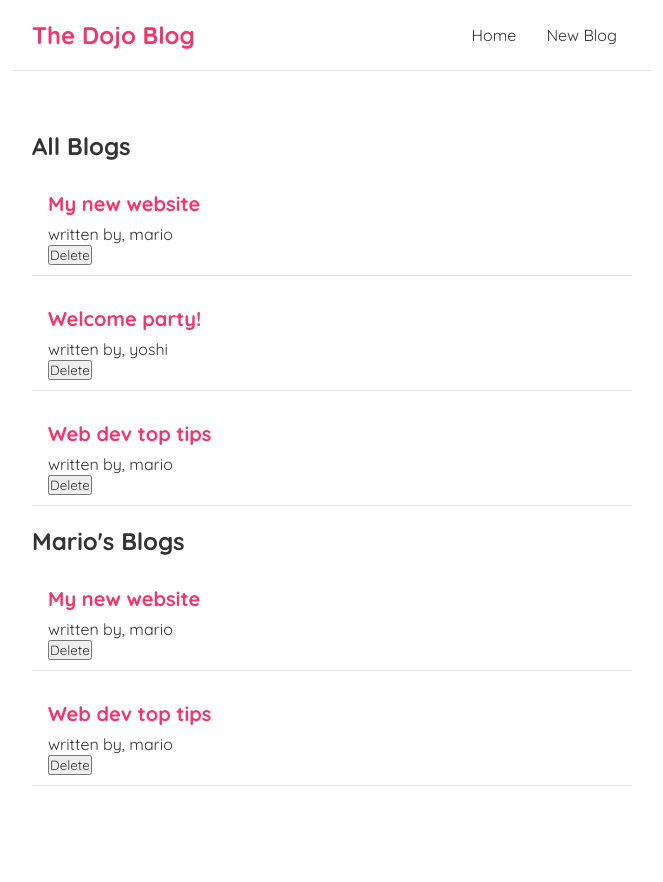
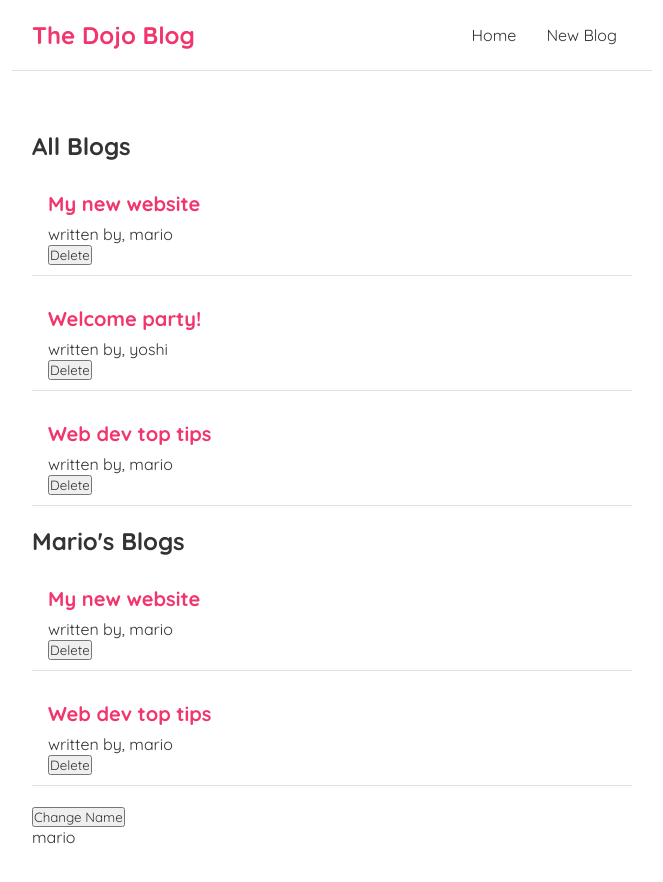
Before and after one commit to chinthakaSenarathna/react_, a React (Vite) app in the folder start_/dojo-blog/: page / in a window 1280 px wide. Shown: the top 882 px of the page, without its empty margins (308-971 px from the left). Built offline with nearby package versions, Linux system fonts and the light colour scheme.

Commit message:
But,we can set -> what you want to run useEffect() with which changed state...

```diff
--- a/start_/dojo-blog/src/components/Home.jsx
+++ b/start_/dojo-blog/src/components/Home.jsx
@@ -8,6 +8,8 @@
         { title:'Web dev top tips', body:'lorem ipsum...', author:'mario', id:3 }
     ]);
 
+    const [name, setName] = useState('mario');
+
     const deleteblog = (id) => {
         const newBlogs = blogs.filter((blog) => blog.id != id);
         setBlogs(newBlogs);
@@ -15,13 +17,17 @@
 
     // useEffect with dependency array...
     useEffect(() => {
-        console.log("useEffect ran")
-    },[]);
+        console.log("useEffect ran");
+        console.log(name);
+    },[name]);
 
     return (
         <div className="home">
             <BlogsList blogs={ blogs } title={ 'All Blogs' } deleteblog={deleteblog} />
             <BlogsList blogs={ blogs.filter((blog) => blog.author == 'mario') } title={ "Mario's Blogs" } deleteblog={deleteblog} />
+
+            <button onClick={() => setName('chinthaka')}>Change Name</button>
+            <p>{ name }</p>
         </div>
     )
 }
```
